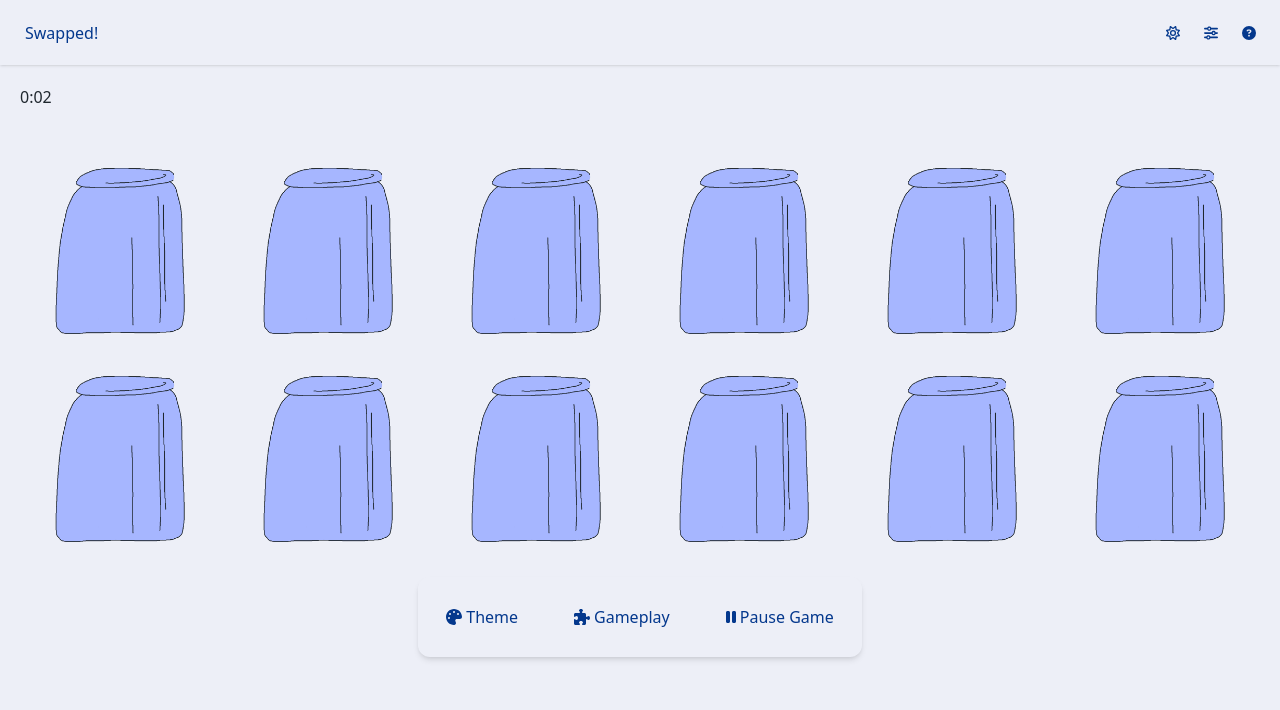
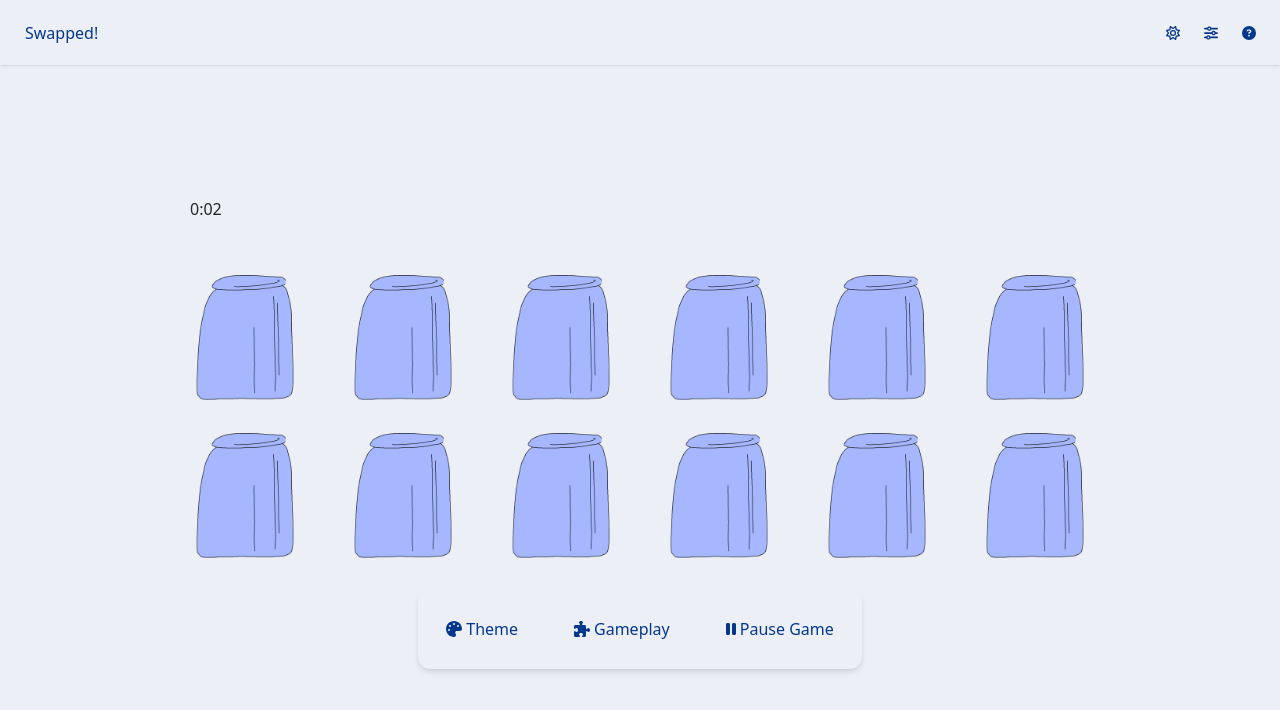
Before and after one commit to Moonfox404/SEG3125-memory-game, a Next.js app in the folder memory-game/: page / in a window 1280 px wide. Both pictures are taken after a click on the button "Start". Shown: the top 710 px of the page. Built offline with nearby package versions, Linux system fonts and the light colour scheme.

Commit message:
Add responsiveness for game cubs

```diff
--- a/memory-game/app/components/Game.tsx
+++ b/memory-game/app/components/Game.tsx
@@ -179,11 +179,19 @@ const Game = ({
 
   // tsx component
   return (
-    <div className="flex flex-col gap-10">
-      <div className="">
+    <div className="flex flex-col gap-5">
+      <div className="p-5">
         <TimeCounter running={!paused && turn} time={time} setTime={setTime} />
       </div>
-      <div className="grid grid-cols-6 gap-2">
+      <div
+        className={`grid gap-2 grid-cols-[repeat(6,minmax(30px,150px))] ${
+          boardSize === 0
+            ? "max-[515px]:grid-cols-4 max-[400px]:grid-cols-3 "
+            : boardSize === 1
+            ? "max-[515px]:grid-cols-6 max-[400px]:grid-cols-3"
+            : "max-[515px]:grid-cols-4 max-[400px]:grid-cols-3"
+        }`}
+      >
         {gameModel.map((model, idx) => {
           return (
             <motion.div
--- a/memory-game/app/components/GameBar.tsx
+++ b/memory-game/app/components/GameBar.tsx
@@ -26,8 +26,8 @@ const GameBar = ({
       self-center
       mt-auto
       flex flex-row
-      min-[440px]:min-w-[430px]
-      max-[440px]:flex-col
+      min-[515px]:min-w-[430px]
+      max-[515px]:flex-col
       gap-10 w-fit p-5 rounded-xl
       bg-base shadow-md text-primary
       dark:shadow-[0_0_8px_rgba(166,182,255,1),0_0_20px_rgba(166,182,255,0.2),0_0_30px_rgba(166,182,255,0.1)]
--- a/memory-game/app/components/GameCard.tsx
+++ b/memory-game/app/components/GameCard.tsx
@@ -1,4 +1,4 @@
-"use client"
+"use client";
 
 import { motion } from "motion/react";
 
@@ -10,47 +10,67 @@ type GameCardProps = {
   dark: boolean;
   disabled: boolean;
   onClick: (index: number) => void;
-}
+};
 
 type GameImgProps = Pick<GameCardProps, "item" | "theme" | "dark">;
 
 const GameImg = ({ item, theme, dark }: GameImgProps) => {
-  return <img src={"./" + theme + "-" + item + "-" + (dark ? "dark" : "light") + ".PNG"} />
-}
+  return (
+    <img
+      src={"./" + theme + "-" + item + "-" + (dark ? "dark" : "light") + ".PNG"}
+    />
+  );
+};
 
 const GameImgWithReveal = ({ item, theme, dark }: GameImgProps) => {
-  return <div className="grid">
-    <motion.div className="col-start-1 row-start-1 z-2" initial={{y: 0}} animate={{y: -100}} >
+  return (
+    <div className="grid">
+      <motion.div
+        className="col-start-1 row-start-1 z-2"
+        initial={{ y: 0 }}
+        animate={{ y: "clamp(-100px, -9.8vw, -55px)" }}
+      >
         <img src={"./cup-trans-" + (dark ? "dark" : "light") + ".PNG"} />
       </motion.div>
       <div className="col-start-1 row-start-1 z-1">
         <GameImg item={item} theme={theme} dark={dark} />
       </div>
     </div>
-}
+  );
+};
 
-const GameCard = ({ item, index, state, theme, dark, disabled, onClick }: GameCardProps) => {
+const GameCard = ({
+  item,
+  index,
+  state,
+  theme,
+  dark,
+  disabled,
+  onClick,
+}: GameCardProps) => {
   const handleClick = () => {
     if (!disabled && state != "matched") {
       onClick(index);
     }
-  }
+  };
 
   return (
-    <div className="card w-50 h-50" onClick={() => { handleClick() }}>
-      {
-        state === "rest" ?
+    <div
+      className="w-full h-full
+             flex items-center justify-center"
+      onClick={() => {
+        handleClick();
+      }}
+    >
+      {state === "rest" ? (
         <img src={"./cup-solid-" + (dark ? "dark" : "light") + ".PNG"} />
-          :
-          (
-            state === "matched" ?
+      ) : state === "matched" ? (
         <GameImg item={item} theme={theme} dark={dark} />
-              :
+      ) : (
         <GameImgWithReveal item={item} theme={theme} dark={dark} />
-          )
-      }
+      )}
     </div>
   );
-}
+};
 
 export default GameCard;
--- a/memory-game/app/page.tsx
+++ b/memory-game/app/page.tsx
@@ -55,10 +55,10 @@ export default function Home() {
     setIsGameModalOpen(true);
   }
   return (
-    <div className="max-w-screen max-h-screen">
+    <div className="w-screen min-h-screen flex flex-col">
       <NavBar setGameState={setGameState} theme={theme} setTheme={setTheme} />
-      <section className="min-w-screen flex p-5 ">
-        <div className="w-screen flex flex-col justify-center items-center">
+      <section className="w-full h-full flex p-5 grow justify-center items-center">
+        <div className="w-fit h-fit">
           {!gameState ? (
             <GameMenu
               boardSize={boardSize}
@@ -73,7 +73,7 @@ export default function Home() {
               }}
             />
           ) : (
-            <div className="max-h-full">
+            <div className="w-full h-full flex justify-center items-center flex-col p-5">
               <Game
                 theme={gameTheme}
                 dark={theme === "dark"}
```
Lines whose indentation alone changed are shown as unchanged.
